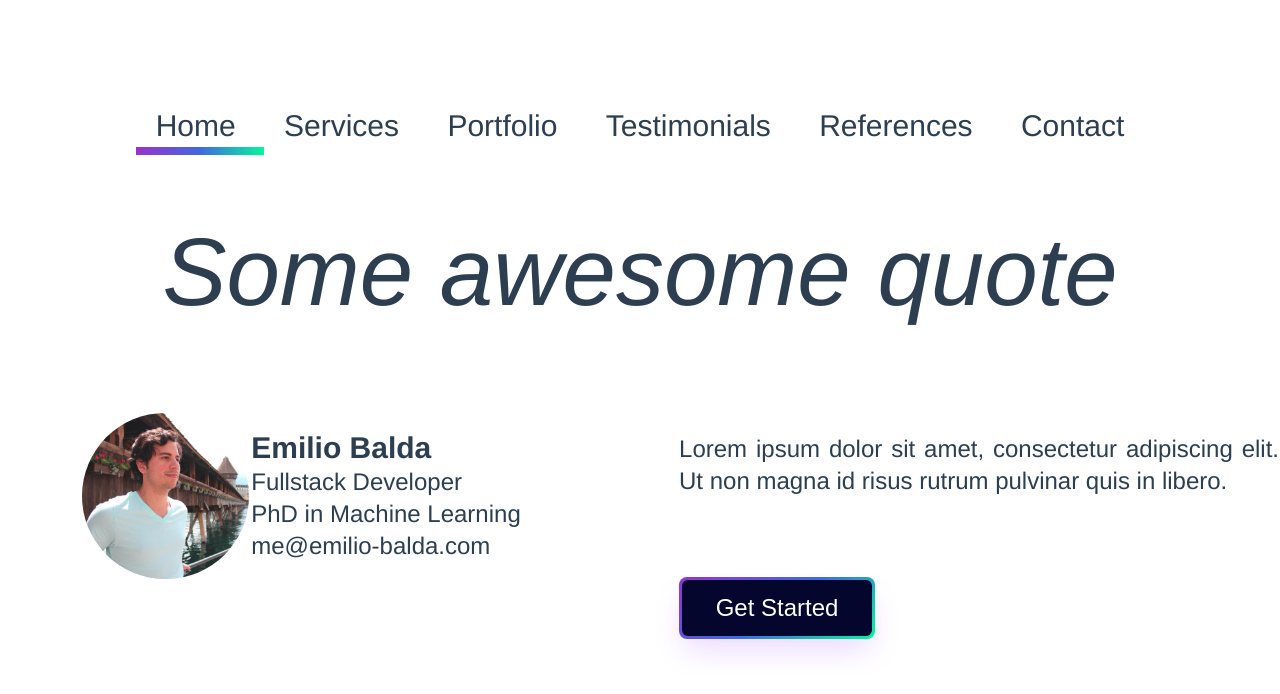
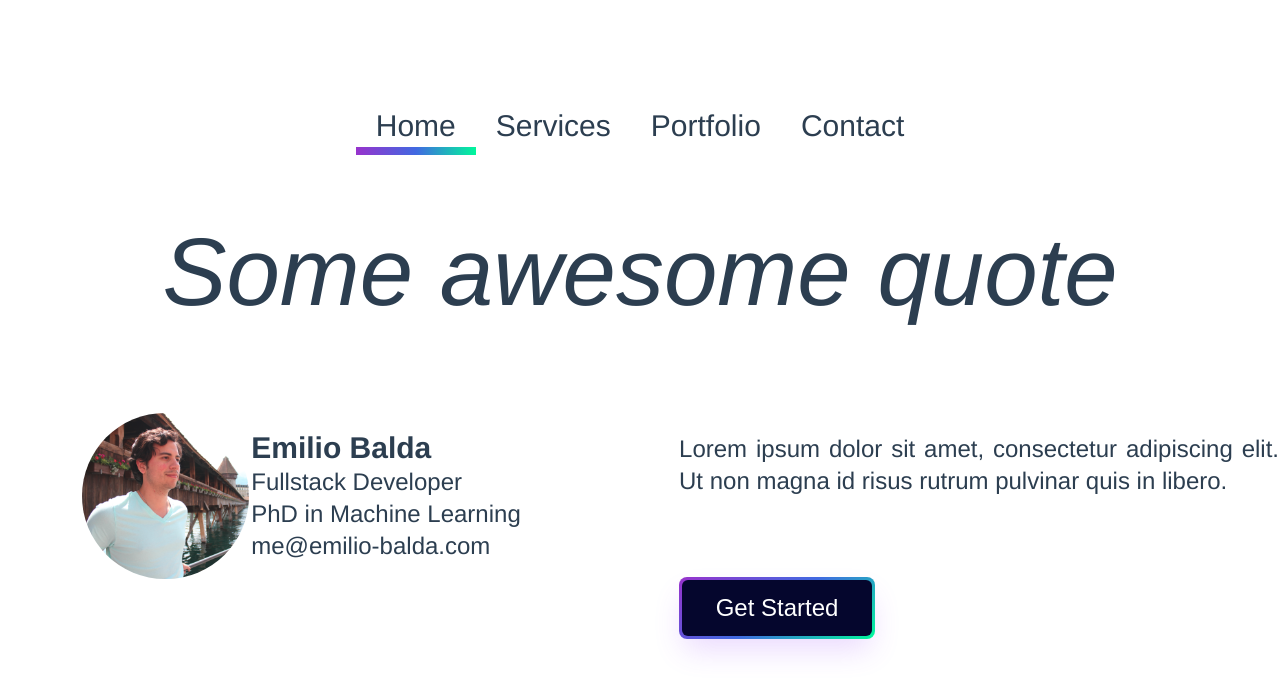
Before and after one commit to emilio-balda/website, a Vue app: page /#/ in a window 1280 px wide. Shown: the top 694 px of the page. Built offline with nearby package versions, Linux system fonts and the light colour scheme.

Commit message:
refactor: split navigation bar into child components

```diff
--- a/src/components/NavigationBar.vue
+++ b/src/components/NavigationBar.vue
@@ -1,72 +1,14 @@
 <script setup lang="ts">
-import { useStore } from 'vuex'
-
-const store = useStore()
+import NavigationLink from '@/components/NavigationLink.vue'
 </script>
-
 
 <template>
   <div id="nav" class="py-12">
     <p class="text-3xl">
-      <router-link
-        to="/"
-        class="router-link"
-        :class="{ 'router-link-selected': store.state.currentPage === 'Home' }"
-        @click.prevent="store.state.currentPage = 'Home'"
-      >
-        Home
-      </router-link>
-      <router-link
-        to="/services"
-        class="router-link"
-        :class="{ 'router-link-selected': store.state.currentPage === 'Services' }"
-        @click.prevent="store.state.currentPage = 'Services'"
-      >
-        Services
-      </router-link>
-      <router-link
-        to="/portfolio"
-        class="router-link"
-        :class="{ 'router-link-selected': store.state.currentPage === 'Portfolio' }"
-        @click.prevent="store.state.currentPage = 'Portfolio'"
-      >
-        Portfolio
-      </router-link>
-      <router-link
-        to="/testimonials"
-        class="router-link"
-        :class="{ 'router-link-selected': store.state.currentPage === 'Testimonials' }"
-        @click.prevent="store.state.currentPage = 'Testimonials'"
-      >
-        Testimonials
-      </router-link>
-      <router-link
-        to="/references"
-        class="router-link"
-        :class="{ 'router-link-selected': store.state.currentPage === 'References' }"
-        @click.prevent="store.state.currentPage = 'References'"
-      >
-        References
-      </router-link>
-      <router-link
-        to="/contact"
-        class="router-link"
-        :class="{ 'router-link-selected': store.state.currentPage === 'Contact' }"
-        @click.prevent="store.state.currentPage = 'Contact'"
-      >
-        Contact
-      </router-link>
+      <navigation-link to="/" page-name="Home" />
+      <navigation-link to="/services" page-name="Services" />
+      <navigation-link to="/portfolio" page-name="Portfolio" />
+      <navigation-link to="/contact" page-name="Contact" />
     </p>
   </div>
 </template>
-
-<style scoped>
-.router-link {
-  padding: 5px 20px 5px 20px;
-}
-
-.router-link-selected {
-  border-bottom: 8px solid mediumspringgreen;
-  border-image: linear-gradient(to right, darkorchid, royalblue, mediumspringgreen) 1;
-}
-</style>
--- /dev/null
+++ b/src/components/NavigationLink.vue
@@ -0,0 +1,32 @@
+<script setup lang="ts">
+import { useStore } from 'vuex'
+
+const store = useStore()
+
+const props = defineProps({
+  pageName: String,
+  to: String,
+})
+</script>
+
+<template>
+  <router-link
+    :to="to"
+    class="router-link"
+    :class="{ 'router-link-selected': store.state.currentPage === pageName }"
+    @click.prevent="store.state.currentPage = pageName"
+  >
+    {{ pageName }}
+  </router-link>
+</template>
+
+<style scoped>
+.router-link {
+  padding: 5px 20px 5px 20px;
+}
+
+.router-link-selected {
+  border-bottom: 8px solid mediumspringgreen;
+  border-image: linear-gradient(to right, darkorchid, royalblue, mediumspringgreen) 1;
+}
+</style>
```
